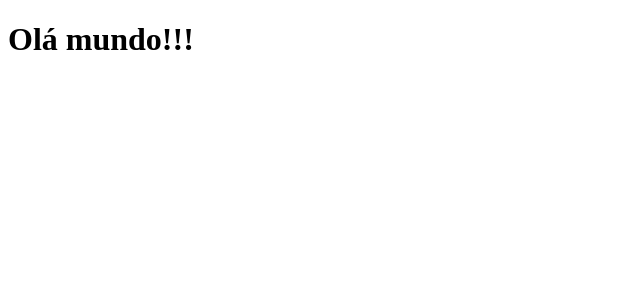
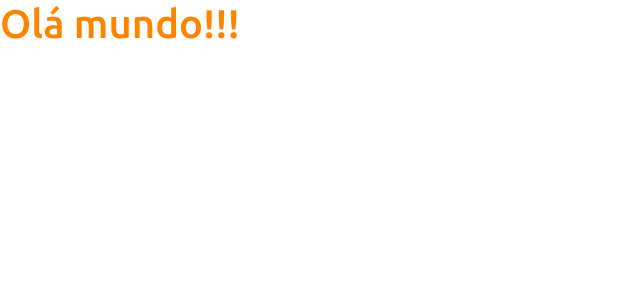
Before and after one commit to EricksonDutra/projeto-sds4, a React (Create React App) app in the folder frontend/: page / in a window 1280 px wide. Shown: the top 300 px of the page, without its empty margins (0-640 px from the left). Built offline with nearby package versions, Linux system fonts and the light colour scheme.

Commit message:
Bootstrap

```diff
--- a/frontend/package.json
+++ b/frontend/package.json
@@ -3,6 +3,8 @@
   "version": "0.1.0",
   "private": true,
   "dependencies": {
+    "@popperjs/core": "^2.9.3",
+    "@testing-library/dom": "^8.2.0",
     "@testing-library/jest-dom": "^5.11.4",
     "@testing-library/react": "^11.1.0",
     "@testing-library/user-event": "^12.1.10",
@@ -10,6 +12,7 @@
     "@types/node": "^12.0.0",
     "@types/react": "^17.0.0",
     "@types/react-dom": "^17.0.0",
+    "bootstrap": "^5.1.0",
     "react": "^17.0.2",
     "react-dom": "^17.0.2",
     "react-scripts": "4.0.3",
--- a/frontend/src/App.tsx
+++ b/frontend/src/App.tsx
@@ -1,7 +1,7 @@
 function App() {
   return (
     <div>
-      <h1>Olá mundo!!!</h1>
+      <h1 className="text-primary">Olá mundo!!!</h1>
     </div>
   );
 }
--- /dev/null
+++ b/frontend/src/assets/css/styles.css
@@ -0,0 +1,32 @@
+@import url('https://fonts.googleapis.com/css2?family=Ubuntu:wght@300;400;500;700&display=swap');
+:root {
+    --color-primary: #FF8400;
+}
+
+html, body {
+    height: 100%;
+    font-family: "Ubuntu", sans-serif;
+}
+
+#root {
+    display: flex;
+    flex-direction: column;
+    height: 100%;
+}
+
+.content {
+    flex: 1 0 auto;
+}
+
+.footer {
+    flex-shrink: 0;
+    text-align: center;
+}
+
+.bg-primary {
+    background-color: var(--color-primary) !important;
+}
+
+.text-primary {
+    color: var(--color-primary) !important;
+}
--- a/frontend/src/index.tsx
+++ b/frontend/src/index.tsx
@@ -1,5 +1,7 @@
 import React from 'react';
 import ReactDOM from 'react-dom';
+import 'bootstrap/dist/css/bootstrap.css';
+import 'assets/css/styles.css';
 import App from './App';
 
 ReactDOM.render(
--- a/frontend/tsconfig.json
+++ b/frontend/tsconfig.json
@@ -1,5 +1,6 @@
 {
   "compilerOptions": {
+    "baseUrl": "./src",
     "target": "es5",
     "lib": [
       "dom",
```
Also changed, not shown: 1 other file (tests, documents, lock files or other folders).
